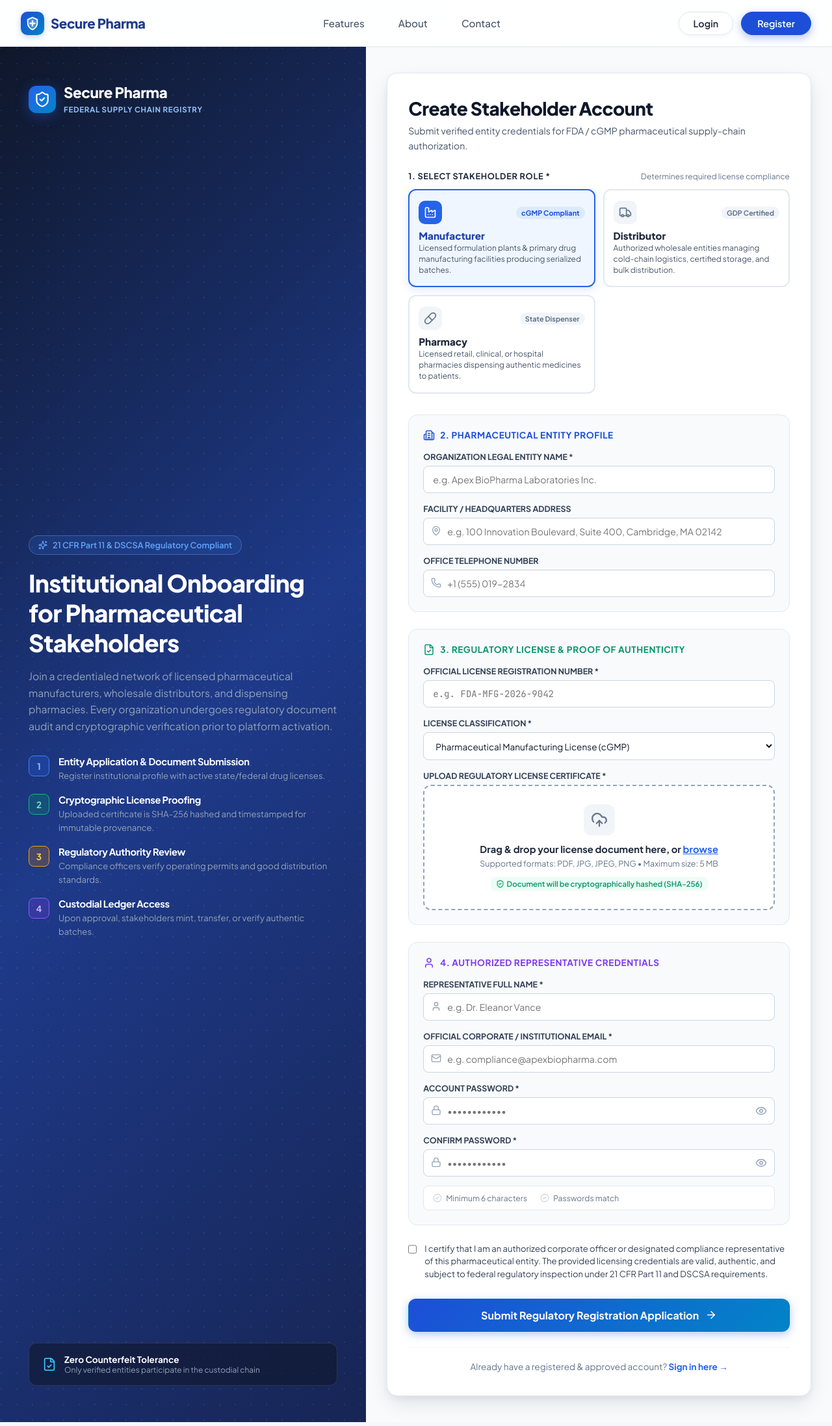
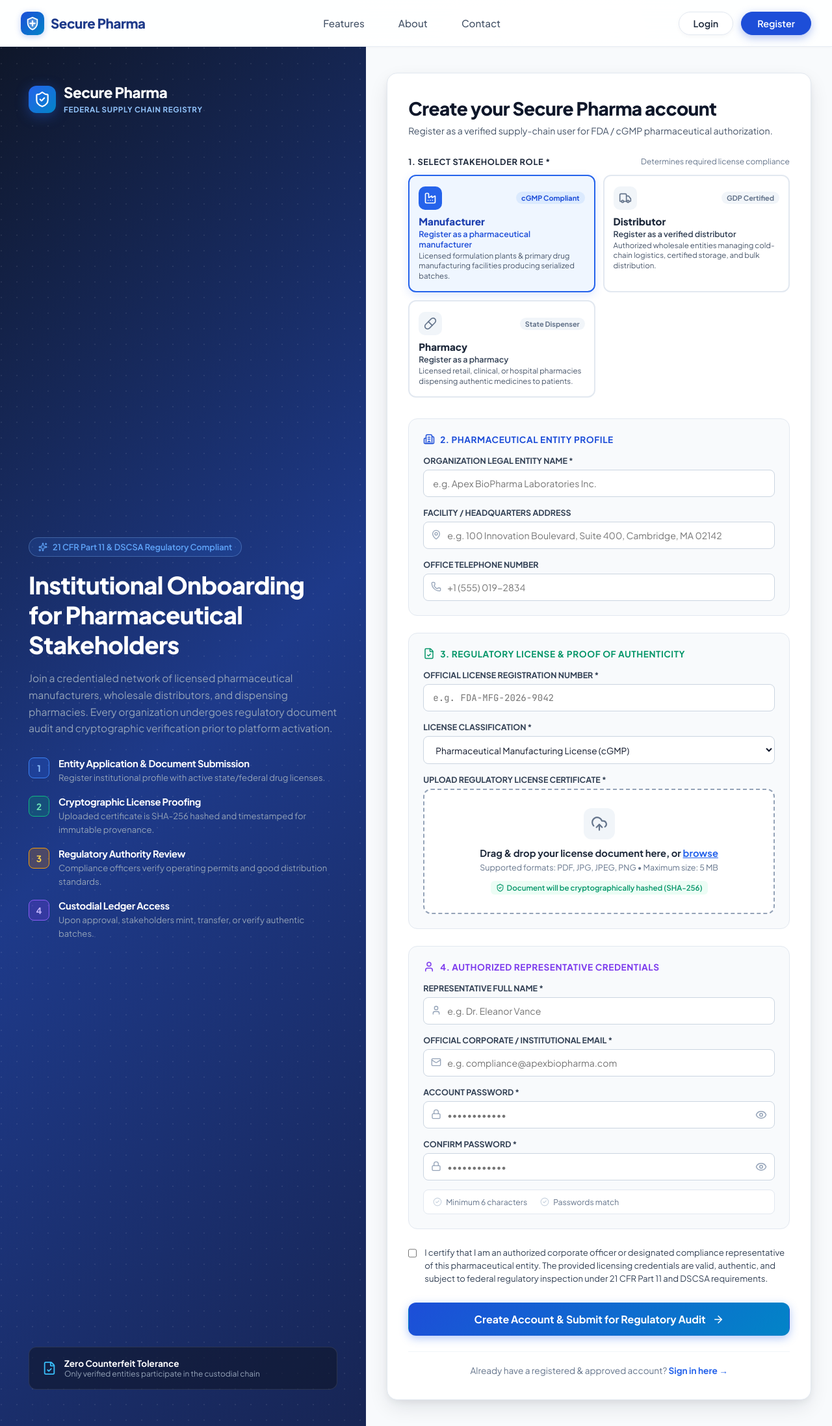
Before and after one commit to Rithikapshetty04/secure-pharma, a React (Vite) app in the folder frontend/: page /register in a window 1280 px wide. Shown: the whole page at 65% size. Built offline with nearby package versions, Linux system fonts and the light colour scheme.

Commit message:
refactor(register): refine role action text and button labels

```diff
--- a/frontend/src/pages/RegisterPage.jsx
+++ b/frontend/src/pages/RegisterPage.jsx
@@ -34,6 +34,7 @@ const STAKEHOLDER_ROLES = [
     id: 'MANUFACTURER',
     label: 'Manufacturer',
     title: 'Pharmaceutical Manufacturer',
+    actionText: 'Register as a pharmaceutical manufacturer',
     description: 'Licensed formulation plants & primary drug manufacturing facilities producing serialized batches.',
     icon: Factory,
     defaultLicenseType: 'MANUFACTURING',
@@ -44,6 +45,7 @@ const STAKEHOLDER_ROLES = [
     id: 'DISTRIBUTOR',
     label: 'Distributor',
     title: 'Wholesale Distributor',
+    actionText: 'Register as a verified distributor',
     description: 'Authorized wholesale entities managing cold-chain logistics, certified storage, and bulk distribution.',
     icon: Truck,
     defaultLicenseType: 'WHOLESALE',
@@ -54,6 +56,7 @@ const STAKEHOLDER_ROLES = [
     id: 'PHARMACY',
     label: 'Pharmacy',
     title: 'Dispensing Pharmacy',
+    actionText: 'Register as a pharmacy',
     description: 'Licensed retail, clinical, or hospital pharmacies dispensing authentic medicines to patients.',
     icon: Pill,
     defaultLicenseType: 'PHARMACY',
@@ -788,10 +791,10 @@ export default function RegisterPage() {
               {/* Form Title & Context */}
               <div style={{ marginBottom: '28px' }}>
                 <h2 style={{ fontSize: '1.75rem', fontWeight: '800', color: '#0f172a', marginBottom: '6px', letterSpacing: '-0.02em' }}>
-                  Create Stakeholder Account
+                  Create your Secure Pharma account
                 </h2>
                 <p style={{ fontSize: '0.88rem', color: 'var(--text-muted)' }}>
-                  Submit verified entity credentials for FDA / cGMP pharmaceutical supply-chain authorization.
+                  Register as a verified supply-chain user for FDA / cGMP pharmaceutical authorization.
                 </p>
               </div>
 
@@ -898,7 +901,10 @@ export default function RegisterPage() {
                             <div style={{ fontWeight: '800', fontSize: '0.95rem', color: isSelected ? '#1e40af' : '#1e293b' }}>
                               {role.label}
                             </div>
-                            <div style={{ fontSize: '0.75rem', color: 'var(--text-muted)', lineHeight: 1.4, marginTop: '2px' }}>
+                            <div style={{ fontSize: '0.78rem', color: isSelected ? '#1d4ed8' : '#334155', fontWeight: '600', marginTop: '2px' }}>
+                              {role.actionText}
+                            </div>
+                            <div style={{ fontSize: '0.72rem', color: 'var(--text-muted)', lineHeight: 1.35, marginTop: '2px' }}>
                               {role.description}
                             </div>
                           </div>
@@ -1569,7 +1575,7 @@ export default function RegisterPage() {
                     </>
                   ) : (
                     <>
-                      <span>Submit Regulatory Registration Application</span>
+                      <span>Create Account & Submit for Regulatory Audit</span>
                       <ArrowRight style={{ width: '18px', height: '18px' }} />
                     </>
                   )}
```
